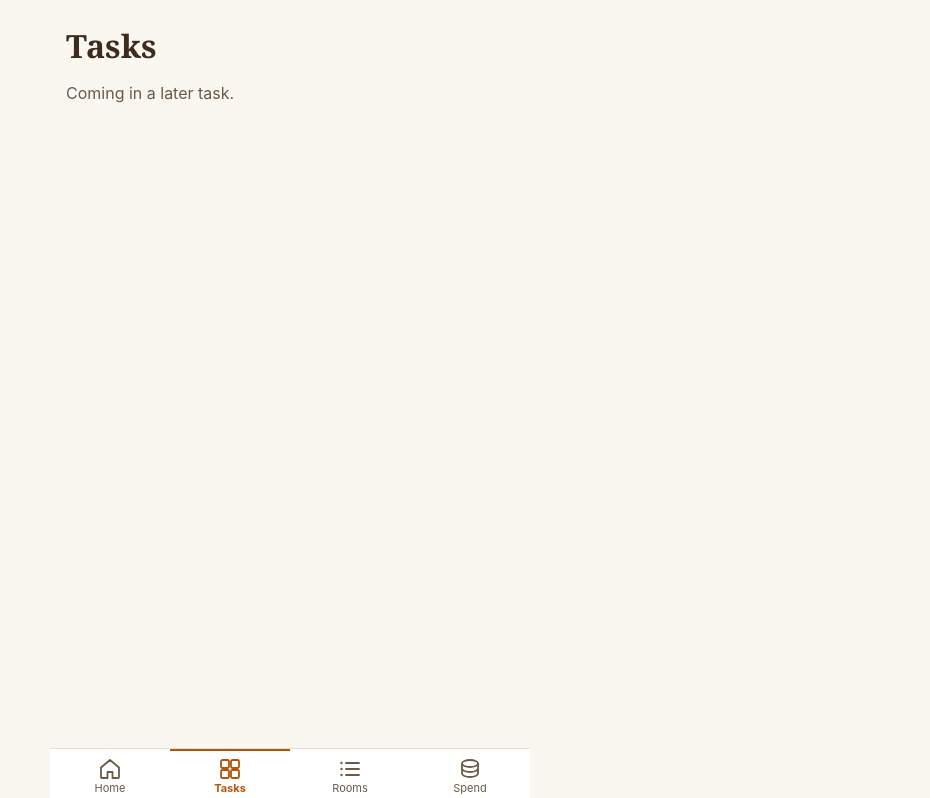
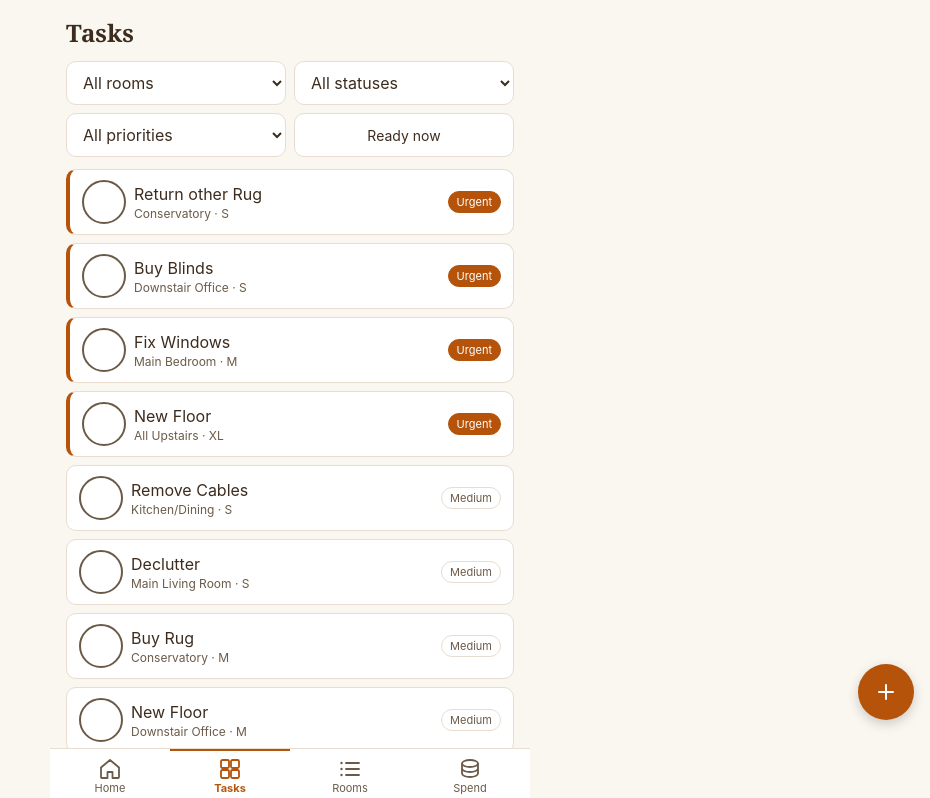
Before and after one commit to Daniel-Marcelo/hometask, a React (Vite) app: page /#/tasks in a window 1280 px wide. Shown: the top 798 px of the page, without its empty margins (350-1280 px from the left). Built offline with nearby package versions, Linux system fonts and the light colour scheme.

Commit message:
feat: filterable full task list

```diff
--- a/src/App.tsx
+++ b/src/App.tsx
@@ -1,8 +1,9 @@
 import { HashRouter, Navigate, Route, Routes } from 'react-router-dom'
 import { TabBar } from './components/TabBar'
 import { HomePage } from './features/home/HomePage'
+import { TaskListPage } from './features/tasks/TaskListPage'
 import { UndoToastHost } from './features/tasks/UndoToastHost'
-import { RoomsPlaceholder, SpendPlaceholder, TasksPlaceholder } from './pages/Placeholders'
+import { RoomsPlaceholder, SpendPlaceholder } from './pages/Placeholders'
 
 /**
  * App shell: centered mobile-first column, 4 bottom tabs, hash-based routing
@@ -14,7 +15,7 @@ export function App() {
       <div id="app-column">
         <Routes>
           <Route path="/" element={<HomePage />} />
-          <Route path="/tasks" element={<TasksPlaceholder />} />
+          <Route path="/tasks" element={<TaskListPage />} />
           <Route path="/rooms" element={<RoomsPlaceholder />} />
           <Route path="/spend" element={<SpendPlaceholder />} />
           {/* Unknown hashes land home instead of a blank page. */}
--- /dev/null
+++ b/src/features/tasks/TaskListPage.tsx
@@ -0,0 +1,286 @@
+import { useCallback, useMemo, useState } from "react";
+import type { ChangeEvent } from "react";
+import { Fab } from "../../components/Fab";
+import type { Task } from "../../data/repo";
+import { useRepoState } from "../../data/useRepo";
+import type { Priority, Status } from "../../data/types";
+import { NewTaskSheet } from "./NewTaskSheet";
+import { TaskRow } from "./TaskRow";
+import { TaskSheet } from "./TaskSheet";
+
+/** Sort rank: urgent first. */
+const PRIORITY_RANK: Record<Priority, number> = {
+  urgent: 0,
+  medium: 1,
+  low: 2,
+  very_low: 3,
+};
+
+const STATUS_OPTIONS: ReadonlyArray<{ value: Status; label: string }> = [
+  { value: "planned", label: "Planned" },
+  { value: "in_progress", label: "In progress" },
+  { value: "unplanned", label: "Unplanned" },
+  { value: "completed", label: "Completed" },
+];
+
+const PRIORITY_OPTIONS: ReadonlyArray<{ value: Priority; label: string }> = [
+  { value: "urgent", label: "Urgent" },
+  { value: "medium", label: "Medium" },
+  { value: "low", label: "Low" },
+  { value: "very_low", label: "Very low" },
+];
+
+/** Filter value sentinels for the "no filter" option of each select. */
+const ALL = "all";
+
+const sectionList = {
+  listStyle: "none",
+  margin: 0,
+  padding: 0,
+  display: "flex",
+  flexDirection: "column",
+  gap: 8,
+} as const;
+
+/** Native select styled with the same tokens as `.ht-form__input`. */
+const selectStyle = {
+  minHeight: 44,
+  width: "100%",
+  padding: "10px 12px",
+  border: "1px solid var(--hairline)",
+  borderRadius: "var(--radius)",
+  background: "var(--card)",
+  color: "var(--ink)",
+  font: "inherit",
+  fontSize: 16,
+} as const;
+
+/** Chip-style toggle: neutral card when off, terracotta when on. */
+const chipBase = {
+  minHeight: 44,
+  padding: "0 14px",
+  borderRadius: "var(--radius)",
+  font: "inherit",
+  fontSize: 14,
+  cursor: "pointer",
+} as const;
+
+/**
+ * Tasks, the workhorse screen: every task, filterable by room, status and
+ * priority, with an optional "ready now" pass on the open list. Filters
+ * apply to both lists; completed tasks collapse into a muted "Completed
+ * (n)" section at the bottom. Default order is the plan's: priority rank,
+ * then effort weight, then room name, then title.
+ */
+export function TaskListPage() {
+  const { rooms, tasks } = useRepoState();
+  const [sheetTaskId, setSheetTaskId] = useState<string | null>(null);
+  const [newOpen, setNewOpen] = useState(false);
+  const [roomFilter, setRoomFilter] = useState<string>(ALL);
+  const [statusFilter, setStatusFilter] = useState<string>(ALL);
+  const [priorityFilter, setPriorityFilter] = useState<string>(ALL);
+  const [readyNow, setReadyNow] = useState(false);
+  const [completedOpen, setCompletedOpen] = useState(false);
+
+  const roomsById = useMemo(
+    () => new Map(rooms.map((room) => [room.id, room])),
+    [rooms],
+  );
+
+  const roomSorted = useMemo(
+    () => [...rooms].sort((a, b) => a.sortOrder - b.sortOrder),
+    [rooms],
+  );
+
+  /** The plan's default order; `filter` copies first, so sort is safe. */
+  const sortTasks = useCallback(
+    (a: Task, b: Task): number =>
+      PRIORITY_RANK[a.priority] - PRIORITY_RANK[b.priority] ||
+      a.effortWeight - b.effortWeight ||
+      (roomsById.get(a.roomId)?.name ?? "").localeCompare(
+        roomsById.get(b.roomId)?.name ?? "",
+      ) ||
+      a.title.localeCompare(b.title),
+    [roomsById],
+  );
+
+  const filtered = useMemo(
+    () =>
+      tasks.filter(
+        (task) =>
+          (roomFilter === ALL || task.roomId === roomFilter) &&
+          (statusFilter === ALL || task.status === statusFilter) &&
+          (priorityFilter === ALL || task.priority === priorityFilter),
+      ),
+    [tasks, roomFilter, statusFilter, priorityFilter],
+  );
+
+  // "Ready now" only tightens the open list — a completed task can never
+  // be ready, so the completed section keeps its own filters alone.
+  const openTasks = useMemo(
+    () =>
+      filtered
+        .filter(
+          (task) =>
+            task.status !== "completed" && (!readyNow || task.canDoNow === "yes"),
+        )
+        .sort(sortTasks),
+    [filtered, readyNow, sortTasks],
+  );
+
+  const completedTasks = useMemo(
+    () => filtered.filter((task) => task.status === "completed").sort(sortTasks),
+    [filtered, sortTasks],
+  );
+
+  // Re-read by id from repo state so the sheet can never show stale fields.
+  const sheetTask =
+    sheetTaskId === null
+      ? null
+      : (tasks.find((task) => task.id === sheetTaskId) ?? null);
+
+  const openSheet = (task: Task): void => setSheetTaskId(task.id);
+
+  const onRoomChange = (event: ChangeEvent<HTMLSelectElement>): void =>
+    setRoomFilter(event.target.value);
+  const onStatusChange = (event: ChangeEvent<HTMLSelectElement>): void =>
+    setStatusFilter(event.target.value);
+  const onPriorityChange = (event: ChangeEvent<HTMLSelectElement>): void =>
+    setPriorityFilter(event.target.value);
+
+  return (
+    <main style={{ padding: "16px 16px 24px" }}>
+      <h1 style={{ margin: 0, fontSize: 24 }}>Tasks</h1>
+
+      {/* Sticky, compact filter row: three selects + the ready-now chip. */}
+      <div
+        style={{
+          position: "sticky",
+          top: 0,
+          zIndex: 10,
+          background: "var(--ground)",
+          display: "grid",
+          gridTemplateColumns: "1fr 1fr",
+          gap: 8,
+          padding: "12px 0",
+        }}
+      >
+        <select
+          aria-label="Room"
+          value={roomFilter}
+          onChange={onRoomChange}
+          style={selectStyle}
+        >
+          <option value={ALL}>All rooms</option>
+          {roomSorted.map((room) => (
+            <option key={room.id} value={room.id}>
+              {room.name}
+            </option>
+          ))}
+        </select>
+        <select
+          aria-label="Status"
+          value={statusFilter}
+          onChange={onStatusChange}
+          style={selectStyle}
+        >
+          <option value={ALL}>All statuses</option>
+          {STATUS_OPTIONS.map((option) => (
+            <option key={option.value} value={option.value}>
+              {option.label}
+            </option>
+          ))}
+        </select>
+        <select
+          aria-label="Priority"
+          value={priorityFilter}
+          onChange={onPriorityChange}
+          style={selectStyle}
+        >
+          <option value={ALL}>All priorities</option>
+          {PRIORITY_OPTIONS.map((option) => (
+            <option key={option.value} value={option.value}>
+              {option.label}
+            </option>
+          ))}
+        </select>
+        <button
+          type="button"
+          aria-pressed={readyNow}
+          onClick={() => setReadyNow((value) => !value)}
+          style={
+            readyNow
+              ? {
+                  ...chipBase,
+                  border: "1px solid var(--accent)",
+                  background: "var(--accent)",
+                  color: "var(--card)",
+                  fontWeight: 700,
+                }
+              : {
+                  ...chipBase,
+                  border: "1px solid var(--hairline)",
+                  background: "var(--card)",
+                  color: "var(--ink)",
+                }
+          }
+        >
+          Ready now
+        </button>
+      </div>
+
+      {openTasks.length === 0 ? (
+        <p style={{ color: "var(--muted)" }}>Nothing matches these filters.</p>
+      ) : (
+        <ul aria-label="Tasks" style={sectionList}>
+          {openTasks.map((task) => (
+            <TaskRow key={task.id} task={task} onOpen={openSheet} />
+          ))}
+        </ul>
+      )}
+
+      {completedTasks.length > 0 && (
+        <section style={{ marginTop: 20 }}>
+          <button
+            type="button"
+            aria-expanded={completedOpen}
+            aria-controls="completed-list"
+            onClick={() => setCompletedOpen((value) => !value)}
+            style={{
+              width: "100%",
+              minHeight: 44,
+              padding: "0 4px",
+              border: "none",
+              background: "none",
+              color: "var(--muted)",
+              font: "inherit",
+              fontSize: 14,
+              textAlign: "left",
+              cursor: "pointer",
+            }}
+          >
+            Completed ({completedTasks.length})
+            <span aria-hidden="true">{completedOpen ? " ▾" : " ▸"}</span>
+          </button>
+          {completedOpen && (
+            <ul id="completed-list" aria-label="Completed" style={sectionList}>
+              {completedTasks.map((task) => (
+                <TaskRow key={task.id} task={task} onOpen={openSheet} />
+              ))}
+            </ul>
+          )}
+        </section>
+      )}
+
+      {sheetTask && (
+        <TaskSheet
+          task={sheetTask}
+          open
+          onClose={() => setSheetTaskId(null)}
+        />
+      )}
+      <Fab label="Add a task" onClick={() => setNewOpen(true)} />
+      <NewTaskSheet open={newOpen} onClose={() => setNewOpen(false)} />
+    </main>
+  );
+}
--- a/src/pages/Placeholders.tsx
+++ b/src/pages/Placeholders.tsx
@@ -1,12 +1,8 @@
 /**
- * The 3 remaining placeholder routes (Home became the real page in Task 8).
- * Each becomes a real page in a later task; keep the route paths
- * (`/tasks`, `/rooms`, `/spend`) stable.
+ * The 2 remaining placeholder routes (Home and Tasks became real pages in
+ * Tasks 8 and 9). Each becomes a real page in a later task; keep the route
+ * paths (`/rooms`, `/spend`) stable.
  */
-export function TasksPlaceholder() {
-  return <PagePlaceholder title="Tasks" />
-}
-
 export function RoomsPlaceholder() {
   return <PagePlaceholder title="Rooms" />
 }
```
Also changed, not shown: 1 other file (tests, documents, lock files or other folders).
